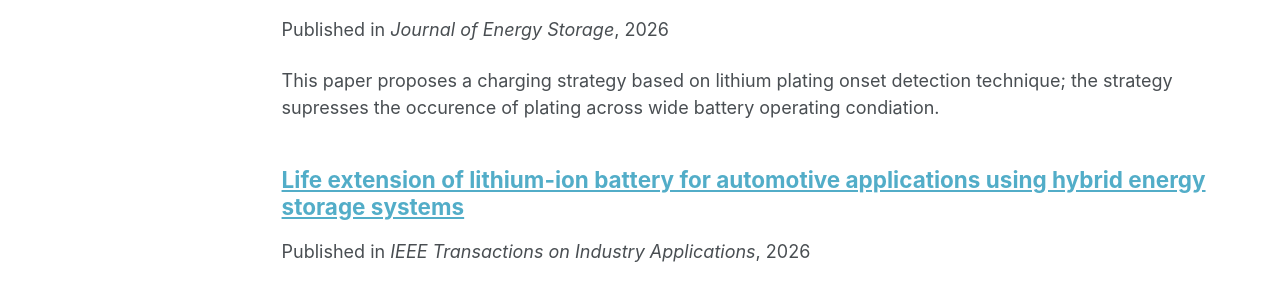
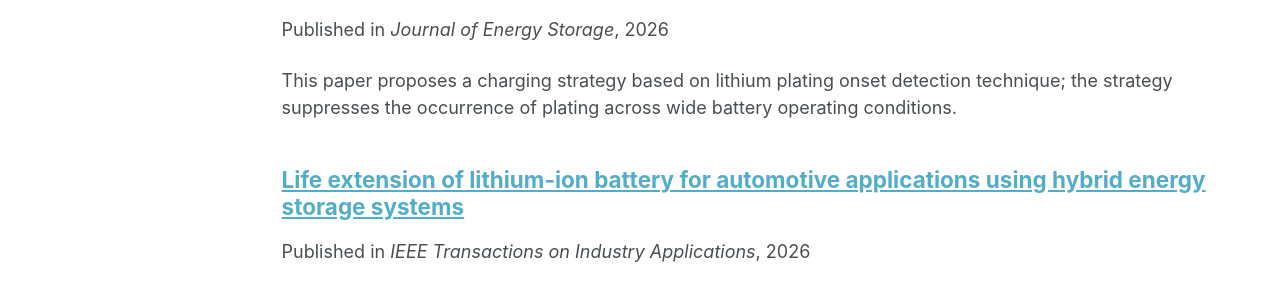
Before and after one commit to shivshankar-sinha/shivshankar-sinha.github.io, a Jekyll site: the page built from _pages/publications.html, in a window 1280 px wide and 900 px high. Shown: the part 370-660 px from the top of the window. Built offline with Jekyll 4.4.1, drawn with Linux system fonts in a browser that asks for light colours; a script bundle is joined from its source files by our own code; library files that are not in the unit come from our copies.

Commit message:
Update 2015-10-01-paper-title-number-3.md

```diff
--- a/_publications/2015-10-01-paper-title-number-3.md
+++ b/_publications/2015-10-01-paper-title-number-3.md
@@ -3,7 +3,7 @@ title: "Development of an optimized adaptive multi-step constant current chargin
 collection: publications
 category: manuscripts
 permalink: 'https://www.sciencedirect.com/science/article/pii/S2352152X26020049'
-excerpt: 'This paper proposes a charging strategy based on lithium plating onset detection technique; the strategy supresses the occurence of plating across wide battery operating condiation.'
+excerpt: 'This paper proposes a charging strategy based on lithium plating onset detection technique; the strategy suppresses the occurrence of plating across wide battery operating conditions.'
 date: 2026-04-16
 venue: 'Journal of Energy Storage'
 ---
```
